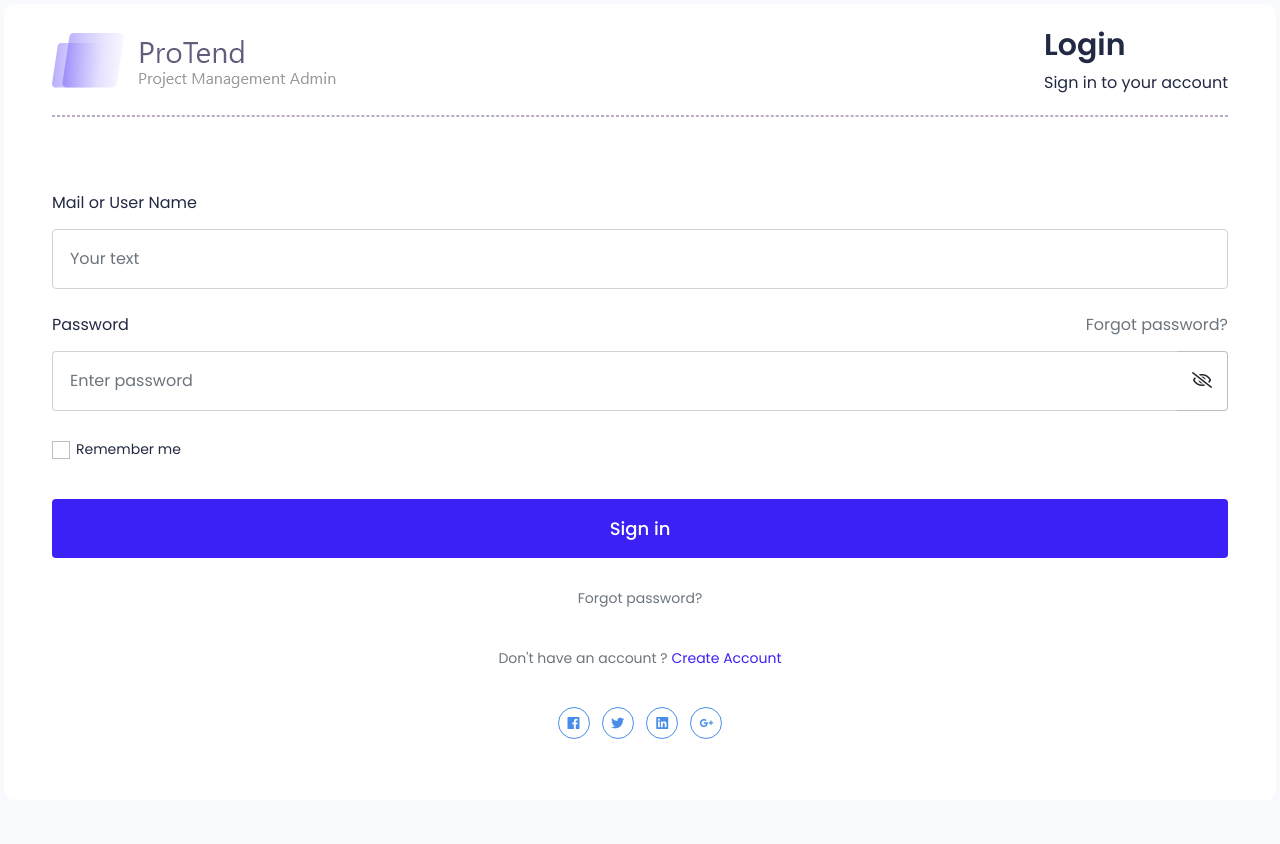
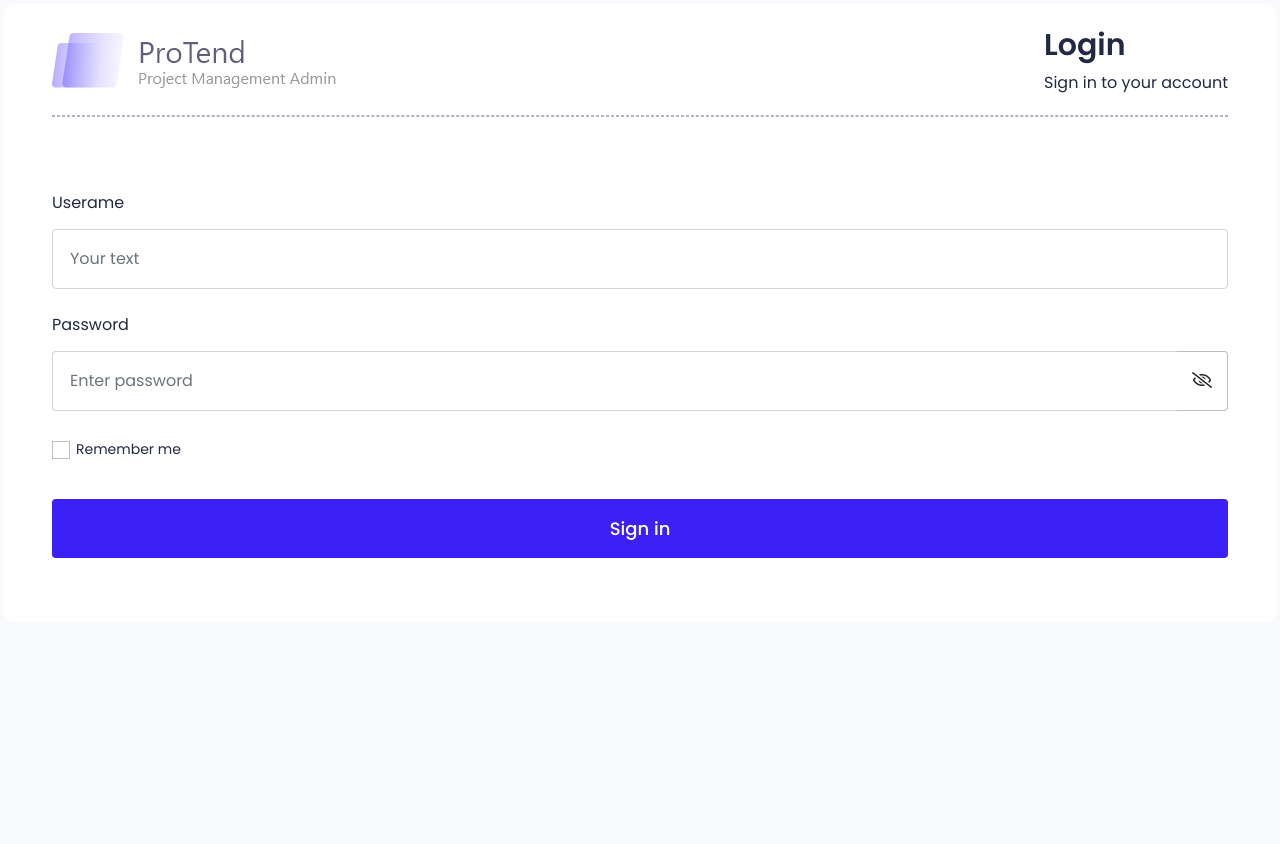
Before and after one commit to Brahim-cod/ProjectManagment, a Flask app: page /login/ in a window 1280 px wide. After the commit the page ends 558 px from the top, so only its background shows below. Run offline with Flask 2, Linux system fonts and the light colour scheme; some libraries are stand-ins or nearby versions.

Commit message:
Update user-login.html

```diff
--- a/templates/user-login.html
+++ b/templates/user-login.html
@@ -57,33 +57,31 @@
 
                                     <form class="mt-5 pt-2" action="{{ url_for('Login') }}" method="post">
                                         <div class="mb-24">
-                                            <label class="form-label mb-14">Mail or User Name</label>
+                                            <label class="form-label mb-14" for="username">Userame</label>
                                             <input type="text" class="form-control" name="username" id="username" placeholder="Your text">
                                         </div>
                                         <div class="mb-16">
                                             <div class="d-flex align-items-start">
                                                 <div class="flex-grow-1">
-                                                    <label class="form-label mb-14">Password</label>
+                                                    <label class="form-label mb-14" for="password">Password</label>
                                                 </div>
-                                                <div class="flex-shrink-0">
-                                                    <div class="">
-                                                        <a href="#" class="text-muted">Forgot password?</a>
-                                                    </div>
-                                                </div>
+
                                             </div>
 
                                             <div class="input-group auth-pass-inputgroup">
-                                                <input type="password" class="form-control" name="password" placeholder="Enter password" aria-label="Password" aria-describedby="password-addon">
+                                                <input type="password" class="form-control" name="password" id="password" placeholder="Enter password" aria-label="Password" aria-describedby="password-addon">
                                                 <button class="btn shadow-none ms-0" type="button" id="password-addon"><i class="far fa-eye-slash"></i></button>
                                             </div>
                                         </div>
                                         <div class="row mb-29">
                                             <div class="col">
-                                                <div class="form-check">
-                                                    <input class="form-check-input" type="checkbox" id="remember-check">
-                                                    <label class="form-check-label fs-14" for="remember-check">
-                                                        Remember me
-                                                    </label>
+                                                <div class="flex-grow-1">
+                                                    <div class="form-check">
+                                                        <input class="form-check-input" type="checkbox" id="remember-check">
+                                                        <label class="form-check-label fs-14" for="remember-check">
+                                                            Remember me
+                                                        </label>
+                                                    </div>
                                                 </div>
                                                 {% if msg %}
                                                     <div class="text-danger mt-12">{{ msg }}</div>
@@ -96,14 +94,9 @@
                                         </div>
                                     </form>
 
-                                    <div class="mt-20 pt-2 text-center">
-                                        <div class="signin-other-title">
-                                            <a href="#" class="text-muted fs-14">Forgot password?</a>
-                                        </div>
 
-                                    </div>
 
-                                    <div class="mt-37 text-center">
+                                    <!-- <div class="mt-37 text-center">
                                         <p class="text-muted mb-0 fs-14">Don't have an account ? <a href="user-login.html" class="text-primary fw-semibold">  Create Account </a> </p>
                                     </div>
 
@@ -131,7 +124,7 @@
                                                 </a>
                                             </li>
                                         </ul>
-                                    </div>
+                                    </div> -->
                                 </div>
                             </div>
                         </div>
```
